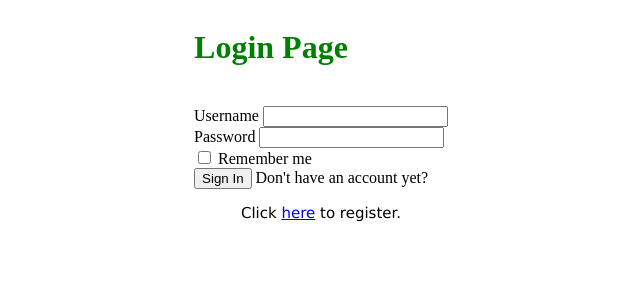
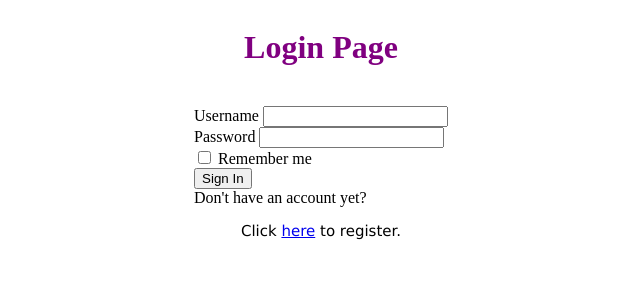
Before and after one commit to S0nVard/Habit, a Flask app: page / in a window 1280 px wide. Shown: the top 300 px of the page, without its empty margins (319-959 px from the left). Run offline with Flask 3, Linux system fonts and the light colour scheme; some libraries are stand-ins or nearby versions.

Commit message:
db change

```diff
--- a/app.py
+++ b/app.py
@@ -15,8 +15,8 @@ from functools import wraps
 app = Flask(__name__)
 Bootstrap(app)
 #connecting to database
-#app.config['SQLALCHEMY_DATABASE_URI'] = 'sqlite:///database.db'
-app.config['SQLALCHEMY_DATABASE_URI']='postgres://sixcwnvavdoqyn:df3ef1a0a2fcfcd7d775f2fcd8fcc5d1f8ddccfbef84751ea7d2817236fa792d@ec2-54-158-247-210.compute-1.amazonaws.com:5432/d139evep06u0i5'
+app.config['SQLALCHEMY_DATABASE_URI'] = 'sqlite:///database.db'
+#app.config['SQLALCHEMY_DATABASE_URI']='postgres://sixcwnvavdoqyn:df3ef1a0a2fcfcd7d775f2fcd8fcc5d1f8ddccfbef84751ea7d2817236fa792d@ec2-54-158-247-210.compute-1.amazonaws.com:5432/d139evep06u0i5'
 
 #app.config['SQLAlchemy_TRACK_MODIFICATIONS'] = False
 app.secret_key = 'BAD_SECRET_KEY'
--- a/templates/login.html
+++ b/templates/login.html
@@ -2,12 +2,13 @@
 {%import "bootstrap/wtf.html" as wtf %}
 <html lang="en">
 <head>
+
     <meta charset="UTF-8">
     <style>
 
         h1 {
-            color: green;
-            text-align: left;
+            color: purple;
+            text-align: center;
         }
 
         p {
@@ -35,6 +36,7 @@
             {{ wtf.form_field(form.password) }}
             {{ wtf.form_field(form.remember) }}
             <button class="btn btn-lg btn-primary btn-block" type="submit">Sign In</button>
+            <div>
             Don't have an account yet?
         <p>             Click <a href="http://localhost:5000/register", style = "...">here</a> to register.</p>
 
```
Also changed, not shown: instance/database.db (added), 14 other files.
